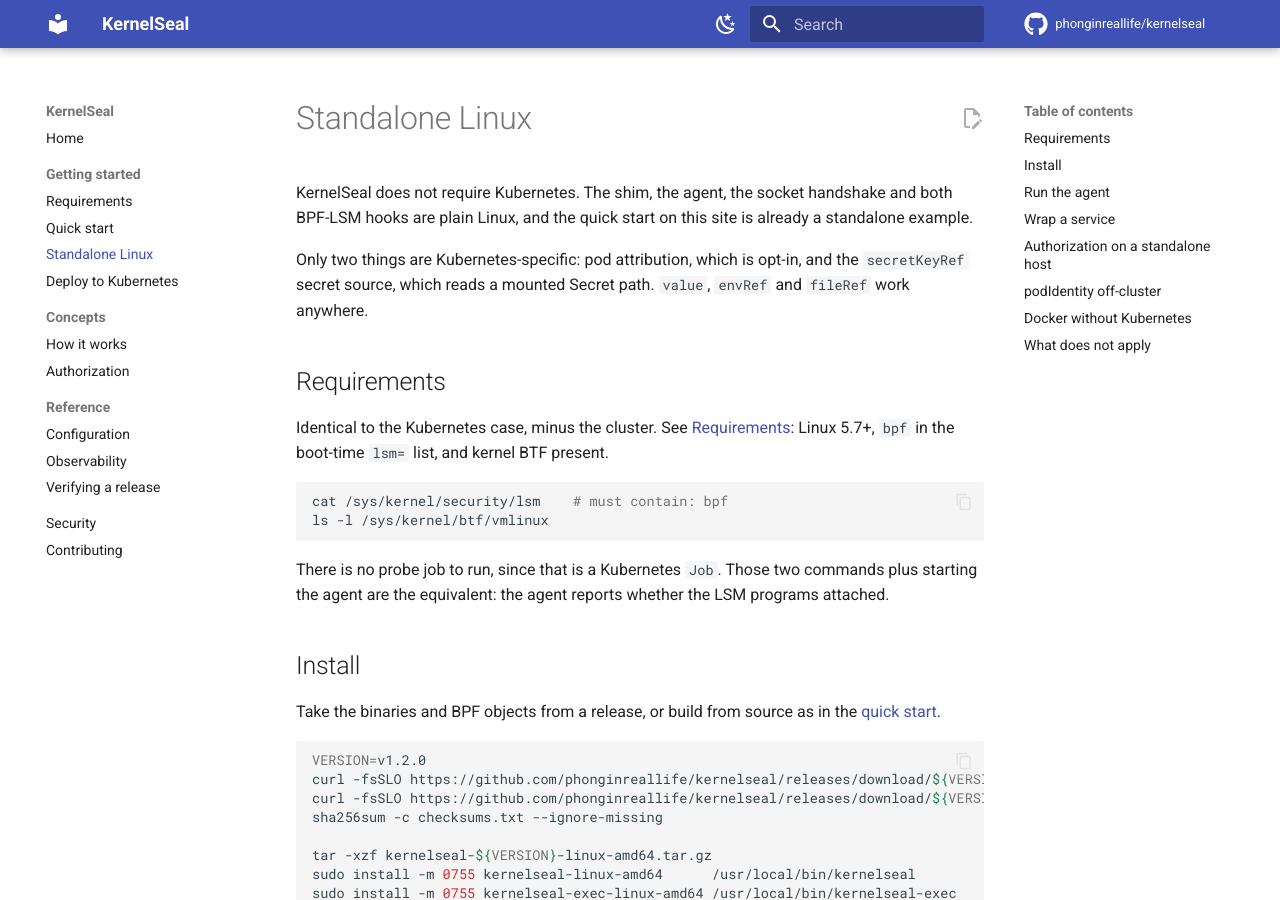
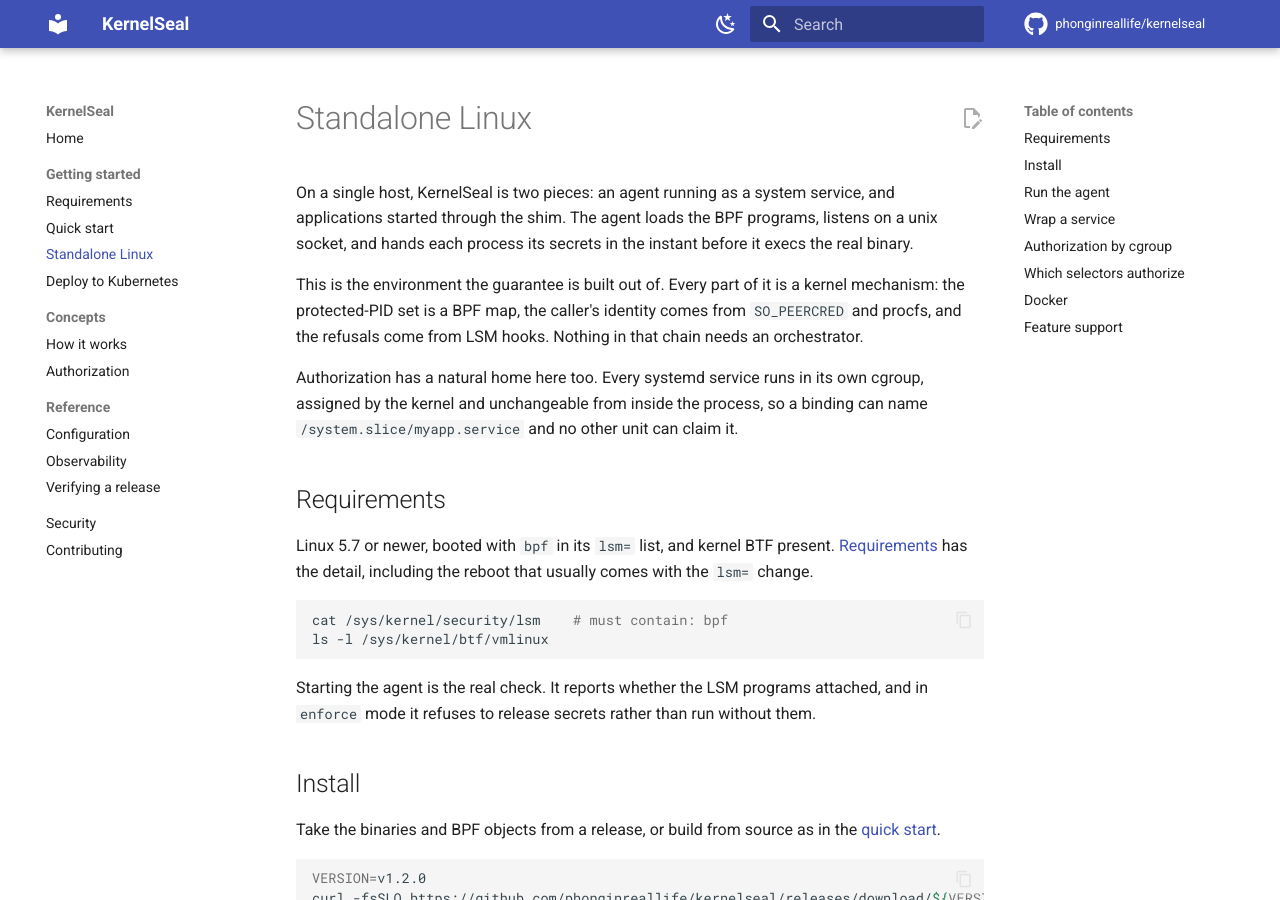
Before and after one commit to phonginreallife/X00, an MkDocs documentation site: the page built from docs/getting-started/standalone.md, in a window 1280 px wide and 900 px high. Built offline with MkDocs 1.6.1 and Material for MkDocs 9.7.7, drawn with Linux system fonts in a browser that asks for light colours; comment, search, counter and statistics services are not loaded; some of the changed text lies outside the part shown.

Commit message:
docs: write the standalone page on its own terms
It opened with what the project does not require, listed what is
Kubernetes-specific, and described its requirements as the Kubernetes
ones minus a cluster. Three paragraphs in, a reader running plain VMs
still had no description of their own deployment, only a subtraction from
somebody else's.

Now it opens with what a single-host deployment is, and the authorization
section makes the argument directly rather than by analogy: the binary
name is a claim the agent cannot verify, the cgroup is not a claim
because systemd sets it and a process cannot move itself out of it.

"What does not apply" becomes a feature support table that lists what
works before what does not.

````diff
--- a/docs/getting-started/standalone.md
+++ b/docs/getting-started/standalone.md
@@ -1,27 +1,33 @@
 # Standalone Linux
 
-KernelSeal does not require Kubernetes. The shim, the agent, the socket handshake
-and both BPF-LSM hooks are plain Linux, and the quick start on this site is
-already a standalone example.
+On a single host, KernelSeal is two pieces: an agent running as a system service,
+and applications started through the shim. The agent loads the BPF programs,
+listens on a unix socket, and hands each process its secrets in the instant before
+it execs the real binary.
 
-Only two things are Kubernetes-specific: pod attribution, which is opt-in, and the
-`secretKeyRef` secret source, which reads a mounted Secret path. `value`, `envRef`
-and `fileRef` work anywhere.
+This is the environment the guarantee is built out of. Every part of it is a kernel
+mechanism: the protected-PID set is a BPF map, the caller's identity comes from
+`SO_PEERCRED` and procfs, and the refusals come from LSM hooks. Nothing in that
+chain needs an orchestrator.
+
+Authorization has a natural home here too. Every systemd service runs in its own
+cgroup, assigned by the kernel and unchangeable from inside the process, so a
+binding can name `/system.slice/myapp.service` and no other unit can claim it.
 
 ## Requirements
 
-Identical to the Kubernetes case, minus the cluster. See
-[Requirements](requirements.md): Linux 5.7+, `bpf` in the boot-time `lsm=` list,
-and kernel BTF present.
+Linux 5.7 or newer, booted with `bpf` in its `lsm=` list, and kernel BTF present.
+[Requirements](requirements.md) has the detail, including the reboot that usually
+comes with the `lsm=` change.
 
 ```bash
 cat /sys/kernel/security/lsm    # must contain: bpf
 ls -l /sys/kernel/btf/vmlinux
 ```
 
-There is no probe job to run, since that is a Kubernetes `Job`. Those two commands
-plus starting the agent are the equivalent: the agent reports whether the LSM
-programs attached.
+Starting the agent is the real check. It reports whether the LSM programs
+attached, and in `enforce` mode it refuses to release secrets rather than run
+without them.
 
 ## Install
 
@@ -109,12 +115,15 @@ SupplementaryGroups=kernelseal
 `Type=notify` readiness and log capture all behave exactly as before. The PID
 systemd supervises is the PID that was marked protected.
 
-## Authorization on a standalone host
+## Authorization by cgroup
 
-This is where a standalone deployment is stronger than it first appears. Every
-systemd service runs in its own cgroup, the kernel assigns it, and a process
-cannot change its own. So `cgroupPath` is real identity here for the same reason
-pod attribution is under Kubernetes.
+The binary name in a request is a claim. The agent cannot verify it, because at
+handshake time `/proc/<pid>/exe` still points at the shim, so on its own it says
+which secrets are wanted rather than who is entitled to them.
+
+The cgroup is not a claim. systemd puts every service in its own, the kernel
+assigns it, and a process cannot move itself out of it. Selecting on it therefore
+authorizes:
 
 ```yaml
 version: v1
@@ -153,19 +162,20 @@ request naming `myapp` from some other unit's cgroup is refused, not served.
 
     The agent logs this at startup if it detects it.
 
-## `podIdentity` off-cluster
+## Which selectors authorize
 
 | Mode | Standalone behavior |
 |---|---|
-| `preferred` (default) | Starts. Callers are identified by cgroup only. `cgroupPath` works; `namespace`, `labels` and `container` match nothing |
-| `required` | **Refuses to start.** No caller could be attributed to a pod, so every request would be refused, and a startup failure is better than an agent that looks healthy while serving nothing |
-| `disabled` | No caller identification. Any process that can reach the socket can request any binding by naming it |
+| `preferred` (default) | Callers are identified by cgroup. This is the mode to run |
+| `required` | **Refuses to start.** It demands that every caller be attributed to a pod, which cannot happen here, and a startup failure beats an agent that looks healthy while serving nothing |
+| `disabled` | No caller identification at all. Any process that can reach the socket can request any binding by naming it |
 
-Selectors that need the API server fail closed rather than being skipped when
-there is no pod, so a `namespace` selector on a standalone host denies everything
-rather than admitting everyone.
+`cgroupPath` and `binary` are the selectors that mean something on a host.
+`namespace`, `labels` and `container` are resolved from a pod, so they match
+nothing here, and they **deny** rather than being skipped: a binding carrying one
+admits no caller instead of admitting every caller.
 
-## Docker without Kubernetes
+## Docker
 
 `demo/docker-compose.yaml` runs the agent and an application container together.
 The agent needs the same capabilities as above, plus `/sys/kernel/security`,
@@ -173,12 +183,14 @@ The agent needs the same capabilities as above, plus `/sys/kernel/security`,
 container needs the socket. `cgroupPath` selectors will refuse in that setup
 unless the agent shares the host's cgroup namespace.
 
-## What does not apply
+## Feature support
 
-| Feature | Standalone |
+| Feature | On a host |
 |---|---|
-| `secretKeyRef` | No. Use `fileRef` against a path you write |
-| `namespace`, `labels`, `container` selectors | No. They need the API server |
-| `cgroupPath`, `binary` selectors | Yes |
-| `deploy/kernelseal-probe.yaml` | No, it is a Kubernetes Job |
-| Everything else | Yes |
+| Protection of `environ`, `mem`, `maps` and ptrace | Yes |
+| `value`, `envRef`, `fileRef` secret sources | Yes |
+| `binary` and `cgroupPath` selectors | Yes |
+| Audit mode, fail-closed, metrics and health endpoints | Yes |
+| Kernel-side binary filtering | Yes |
+| `secretKeyRef` | No. It reads a projected Secret path. Use `fileRef` |
+| `namespace`, `labels`, `container` selectors | No. They are resolved from a pod |
````
